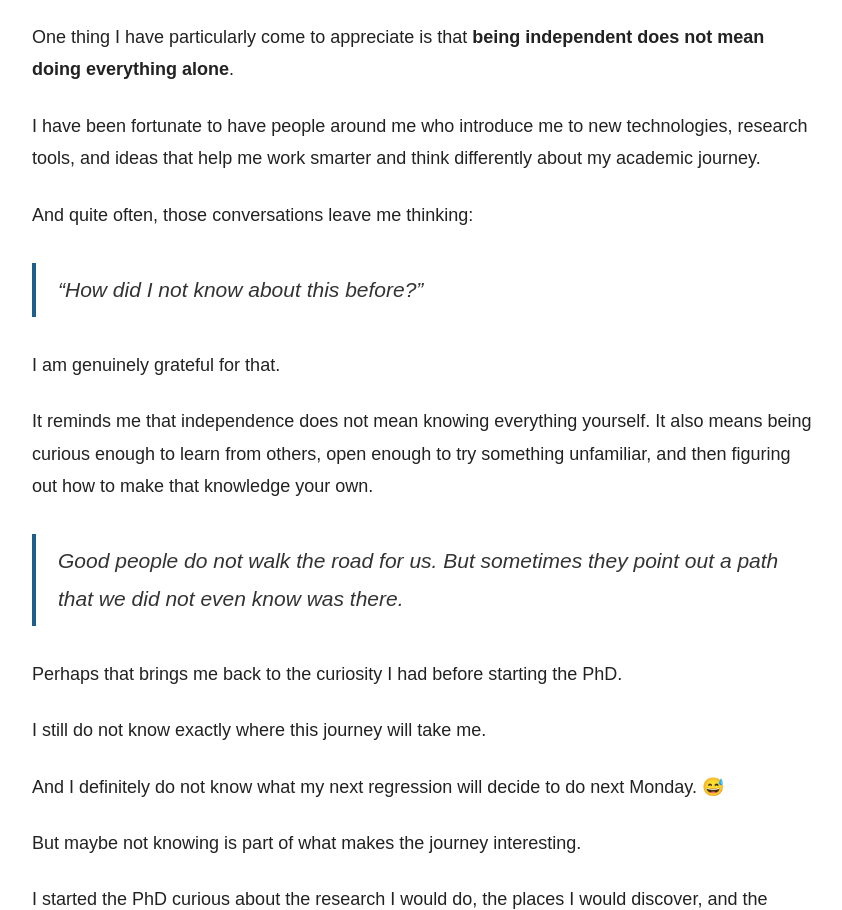
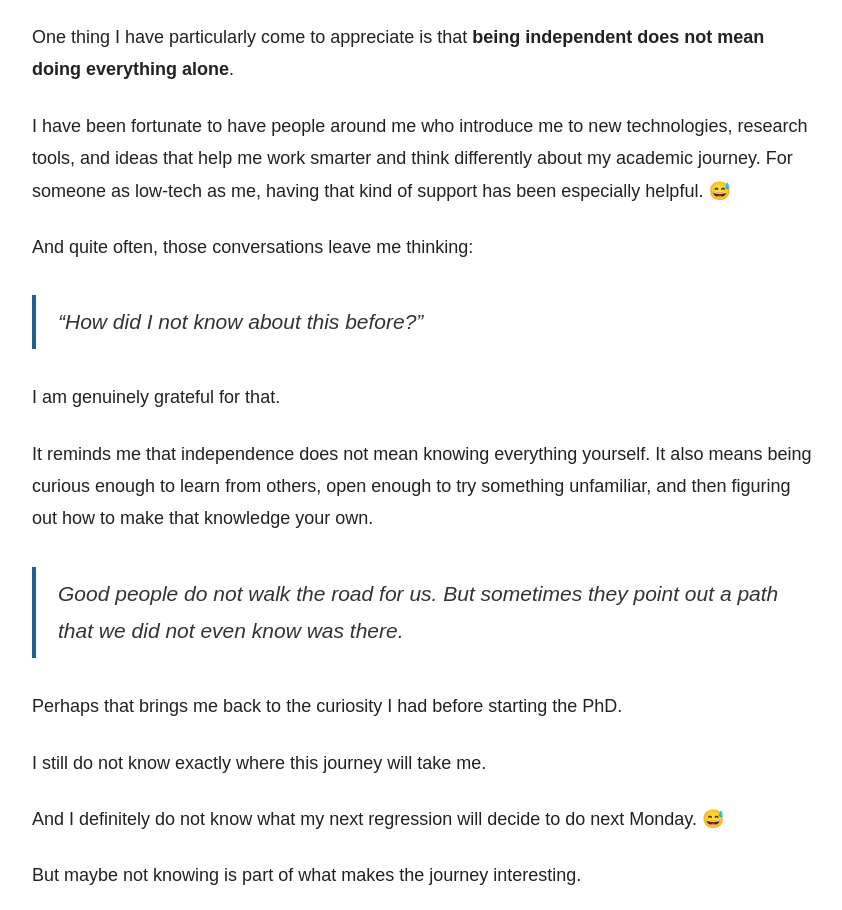
Before and after one commit to nguyenvan174neu-arch/nguyenvan174neu-arch.github.io, a plain HTML site: page phd-life-01.html in a window 1280 px wide. Shown: the part 1817-2727 px from the top of the page, without its empty margins (218-1060 px from the left). Drawn offline with Linux system fonts and the light colour scheme.

Commit message:
Add low-tech reflection to Episode 01

```diff
--- a/phd-life-01.html
+++ b/phd-life-01.html
@@ -323,7 +323,8 @@
   <p>
     I have been fortunate to have people around me who introduce me to new
     technologies, research tools, and ideas that help me work smarter and
-    think differently about my academic journey.
+    think differently about my academic journey. For someone as low-tech as me,
+    having that kind of support has been especially helpful. 😅
   </p>
 
   <p>
```
